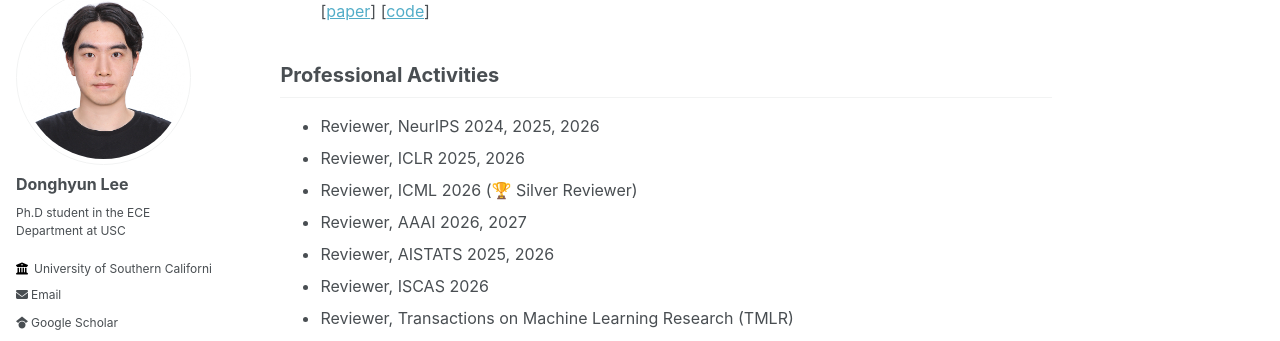
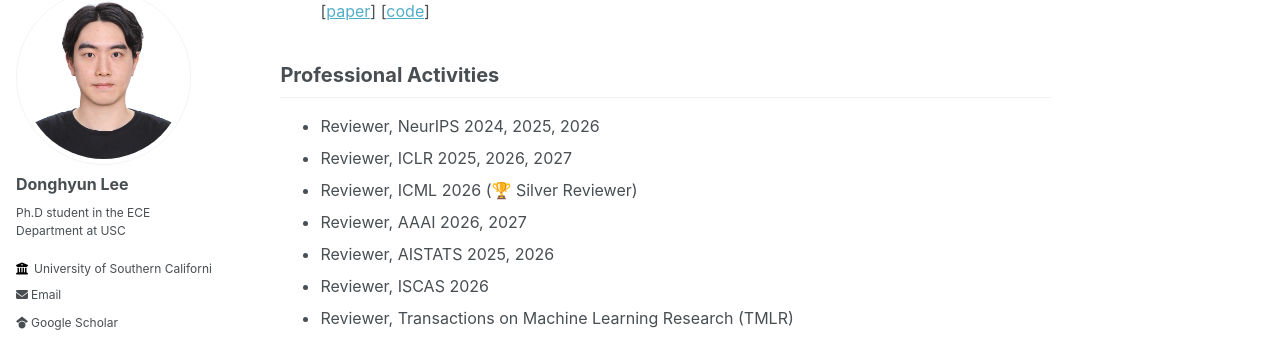
Before and after one commit to donghyunli/donghyunli.github.io, a Jekyll site: the page built from _pages/about.md, in a window 1280 px wide and 900 px high, scrolled down 4125 px. Shown: the part 112-453 px from the top of the window. Built offline with Jekyll 4.4.1, drawn with Linux system fonts in a browser that asks for light colours.

Commit message:
profile update

```diff
--- a/_pages/about.md
+++ b/_pages/about.md
@@ -171,7 +171,7 @@ Wooshik Myung, ***Donghyun Lee***, Chenhang Song, Guanrui Wang, Cheng Ma\\
 
 ## Professional Activities
 - Reviewer, NeurIPS 2024, 2025, 2026
-- Reviewer, ICLR 2025, 2026
+- Reviewer, ICLR 2025, 2026, 2027
 - Reviewer, ICML 2026 (🏆 Silver Reviewer)
 - Reviewer, AAAI 2026, 2027
 - Reviewer, AISTATS 2025, 2026
```
